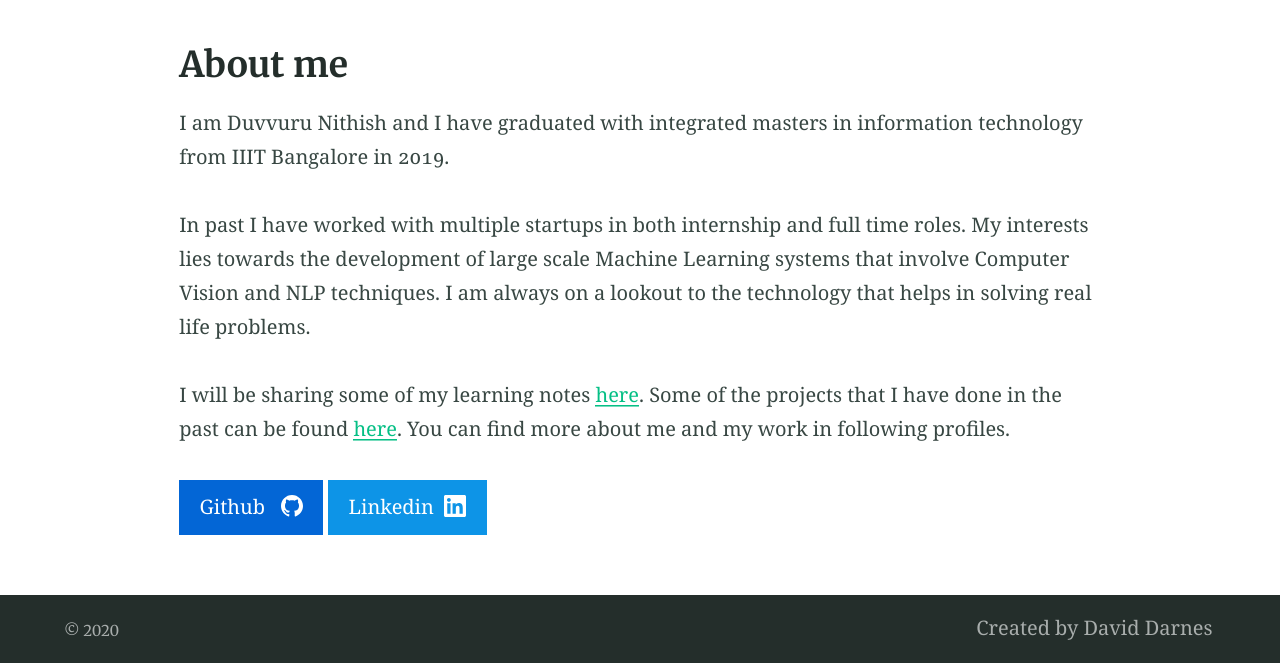
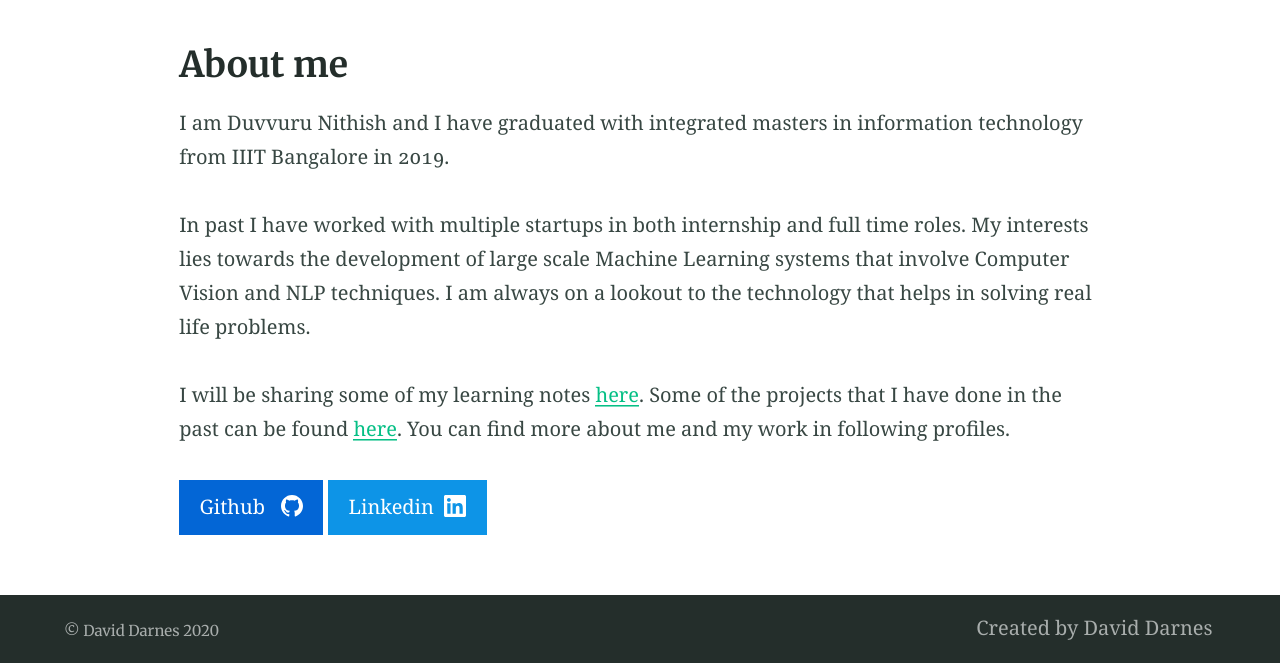
Before and after one commit to nithish96/nithish96.github.io, a Jekyll site: the page built from index.md, in a window 1280 px wide. Shown: the part 408-1071 px from the top of the page. Built offline with Jekyll 4.4.1, drawn with Linux system fonts in a browser that asks for light colours; our own code applies the rules of GitHub Pages for plain Markdown files.

Commit message:
Update _config.yml
Fixed bug in copyright symbol

```diff
--- a/_config.yml
+++ b/_config.yml
@@ -62,6 +62,7 @@ defaults:
 encoding: utf-8 # Make sure the encoding is right
 lang: en-GB # Set the site language
 title: "Duvvuru Nithish" # Site name or title, also used in jekyll-seo-tag
+creator: "David Darnes"
 logo: "/assets/logos/logo.svg" # Site logo, also used in jekyll-seo-tag
 description: "My name is Duvvuru Nithish. I will be writing about my projects and sharing my knowledge here" # Site description and default description, also used in jekyll-seo-tag
 url: "https://nithish96.github.io" # Site url, also used in jekyll-seo-tag
```
